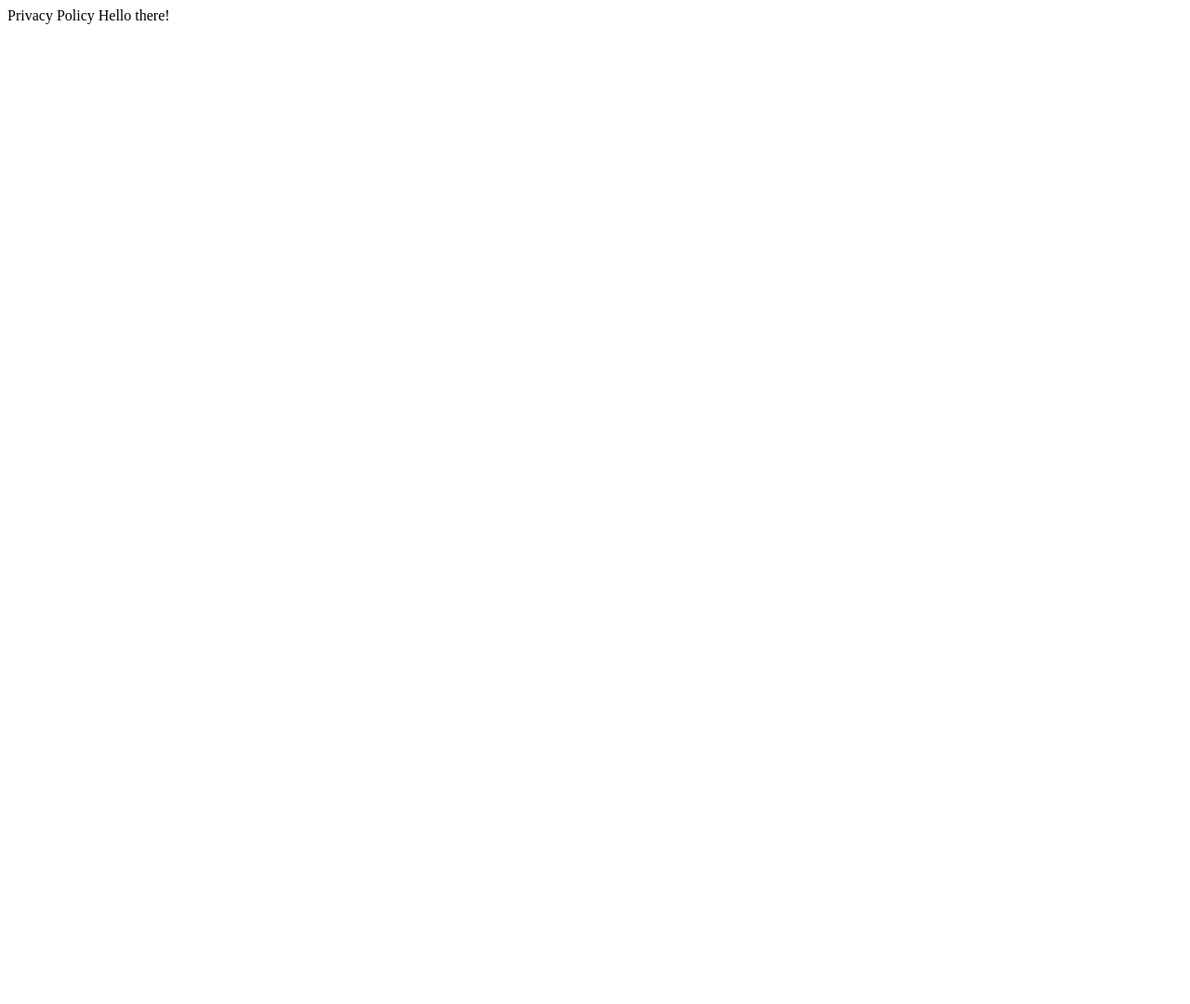
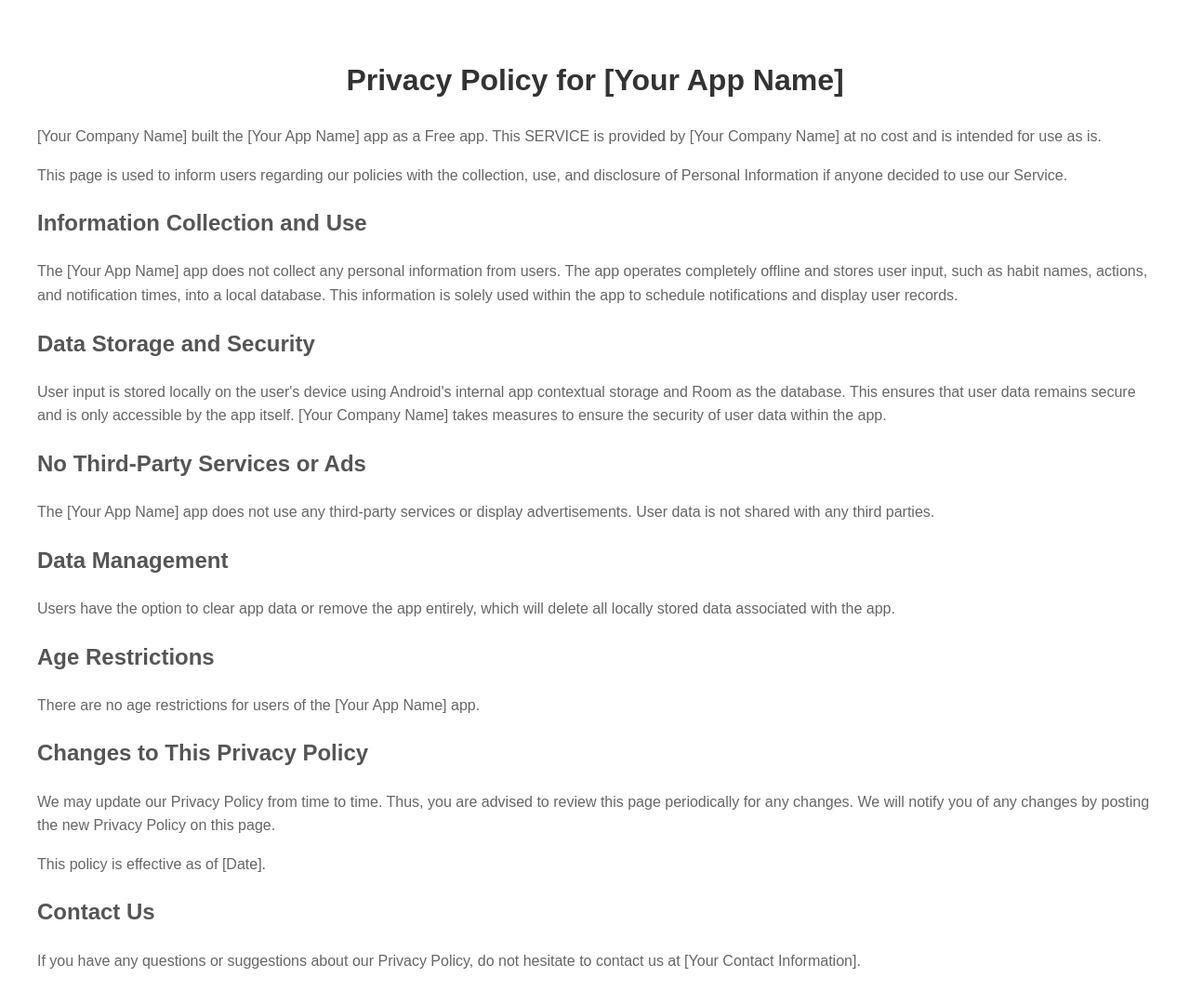
Before and after one commit to entliquidstars/entliquidstars.github.io, a plain HTML site: page index.html in a window 1280 px wide. Shown: the whole page at 93% size. Before the commit the page ends 800 px from the top, so only its background shows below. Drawn offline with Linux system fonts and the light colour scheme.

Commit message:
Update index.html

```diff
--- a/index.html
+++ b/index.html
@@ -1,6 +1,67 @@
-<html>
-<head>Privacy Policy</head>
+<!DOCTYPE html>
+<html lang="en">
+<head>
+    <meta charset="UTF-8">
+    <meta name="viewport" content="width=device-width, initial-scale=1.0">
+    <title>Privacy Policy for [Your App Name]</title>
+    <style>
+        body {
+            font-family: Arial, sans-serif;
+            margin: 20px;
+            padding: 20px;
+            line-height: 1.6;
+        }
+        h1 {
+            color: #333;
+            text-align: center;
+        }
+        h2 {
+            color: #555;
+        }
+        p {
+            color: #666;
+        }
+        ul {
+            margin-bottom: 20px;
+            color: #666;
+        }
+    </style>
+</head>
 <body>
-Hello there!
+    <h1>Privacy Policy for [Your App Name]</h1>
+
+    <p>[Your Company Name] built the [Your App Name] app as a Free app. This SERVICE is provided by [Your Company Name] at no cost and is intended for use as is.</p>
+
+    <p>This page is used to inform users regarding our policies with the collection, use, and disclosure of Personal Information if anyone decided to use our Service.</p>
+
+    <h2>Information Collection and Use</h2>
+
+    <p>The [Your App Name] app does not collect any personal information from users. The app operates completely offline and stores user input, such as habit names, actions, and notification times, into a local database. This information is solely used within the app to schedule notifications and display user records.</p>
+
+    <h2>Data Storage and Security</h2>
+
+    <p>User input is stored locally on the user's device using Android's internal app contextual storage and Room as the database. This ensures that user data remains secure and is only accessible by the app itself. [Your Company Name] takes measures to ensure the security of user data within the app.</p>
+
+    <h2>No Third-Party Services or Ads</h2>
+
+    <p>The [Your App Name] app does not use any third-party services or display advertisements. User data is not shared with any third parties.</p>
+
+    <h2>Data Management</h2>
+
+    <p>Users have the option to clear app data or remove the app entirely, which will delete all locally stored data associated with the app.</p>
+
+    <h2>Age Restrictions</h2>
+
+    <p>There are no age restrictions for users of the [Your App Name] app.</p>
+
+    <h2>Changes to This Privacy Policy</h2>
+
+    <p>We may update our Privacy Policy from time to time. Thus, you are advised to review this page periodically for any changes. We will notify you of any changes by posting the new Privacy Policy on this page.</p>
+
+    <p>This policy is effective as of [Date].</p>
+
+    <h2>Contact Us</h2>
+
+    <p>If you have any questions or suggestions about our Privacy Policy, do not hesitate to contact us at [Your Contact Information].</p>
 </body>
 </html>
```
